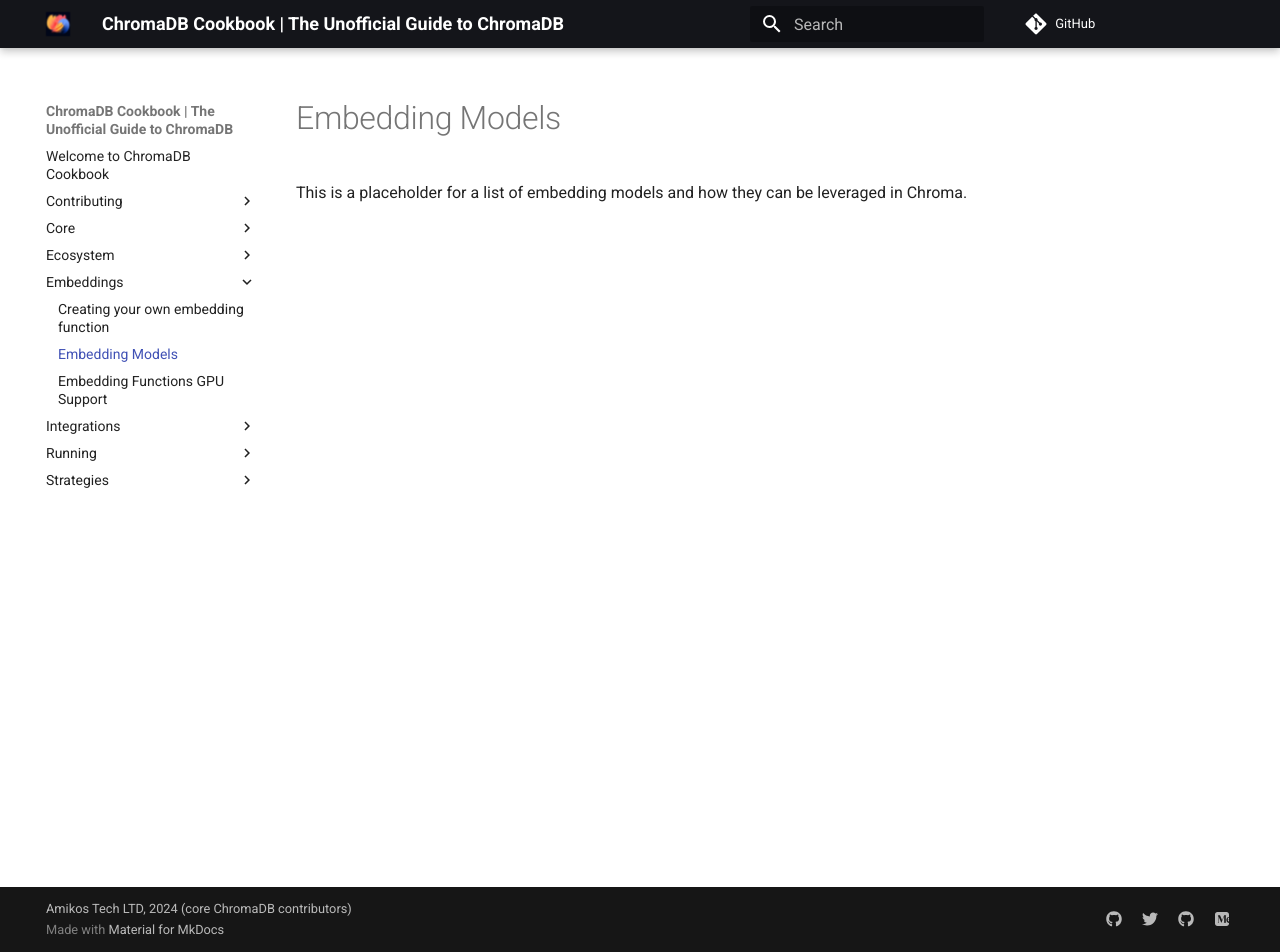
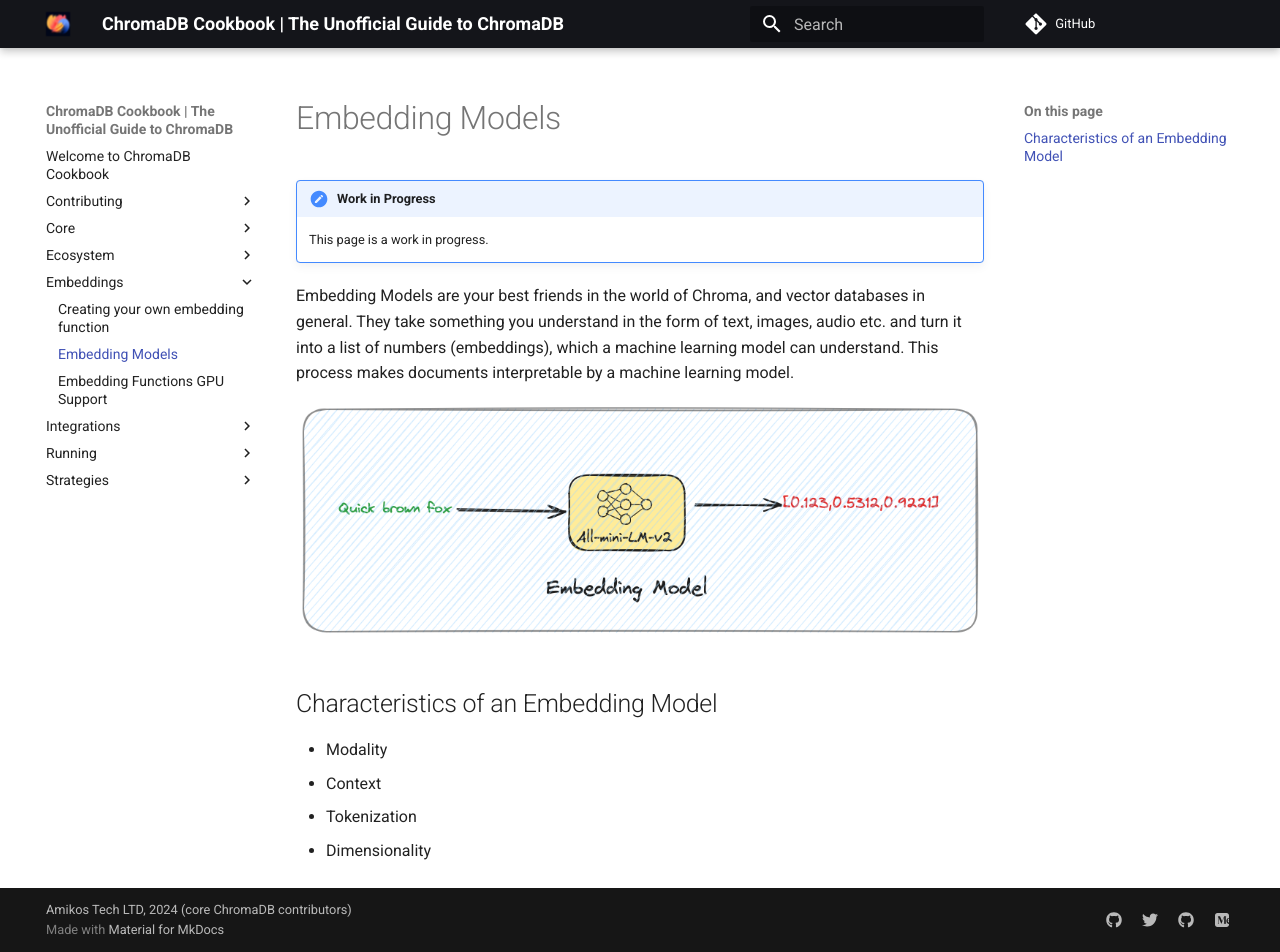
Before and after one commit to amikos-tech/chroma-cookbook, an MkDocs documentation site: the page built from docs/embeddings/embedding-models.md, in a window 1280 px wide and 952 px high. Built offline with MkDocs 1.6.1 and Material for MkDocs 9.7.7, drawn with Linux system fonts in a browser that asks for light colours; comment, search, counter and statistics services are not loaded.

Commit message:
feat: Updated embedding models placeholder
fixed:  Images in naive-multi-tenancy.md

```diff
--- a/docs/embeddings/embedding-models.md
+++ b/docs/embeddings/embedding-models.md
@@ -1,3 +1,17 @@
 # Embedding Models
 
-This is a placeholder for a list of embedding models and how they can be leveraged in Chroma.
+!!! note "Work in Progress"
+    This page is a work in progress.
+
+Embedding Models are your best friends in the world of Chroma, and vector databases in general. They take something you
+understand in the form of text, images, audio etc. and turn it into a list of numbers (embeddings), which a machine learning
+model can understand. This process makes documents interpretable by a machine learning model.
+
+![Functioning of an Embedding Model](../assets/images/embedding-model-basic.png)
+
+## Characteristics of an Embedding Model
+
+- Modality
+- Context
+- Tokenization
+- Dimensionality
```
Also changed, not shown: docs/strategies/multi-tenancy/naive-multi-tenancy.md (+4 -4 lines), docs/assets/images/embedding-model-basic.png (added).
